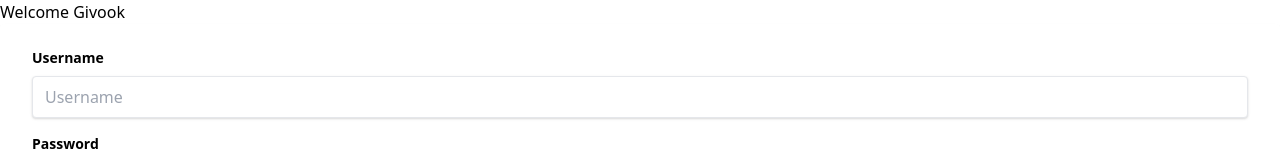
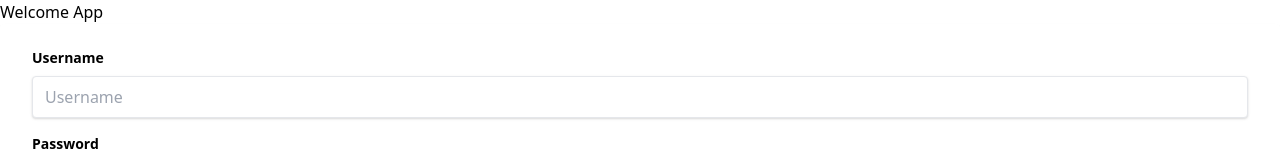
Before and after one commit to KokiIijima24/redux-auth-sample, a React (Create React App) app: page /login in a window 1280 px wide. Shown: the top 160 px of the page. Built offline with nearby package versions, Linux system fonts and the light colour scheme.

Commit message:
[refoctor]

```diff
--- a/src/Layout/LoginLayout.js
+++ b/src/Layout/LoginLayout.js
@@ -2,7 +2,7 @@ import React from "react";
 
 const LoginLayout = props => (
   <div>
-    <h1>Welcome Givook</h1>
+    <h1>Welcome App</h1>
     {props.children}
   </div>
 )
--- a/src/Layout/MainLayout.js
+++ b/src/Layout/MainLayout.js
@@ -1,11 +1,13 @@
-import React from "react";
+import React from 'react'
 import HeaderMenu from '../components/HeaderMenu'
 
-const MainLayout = props => (
-  <div>
-    <HeaderMenu />
-    {props.children}
-  </div>
-)
+const MainLayout = props => {
 
+  return (
+    <div>
+      <HeaderMenu />
+      {props.children}
+    </div>
+  )
+}
 export default MainLayout
```
